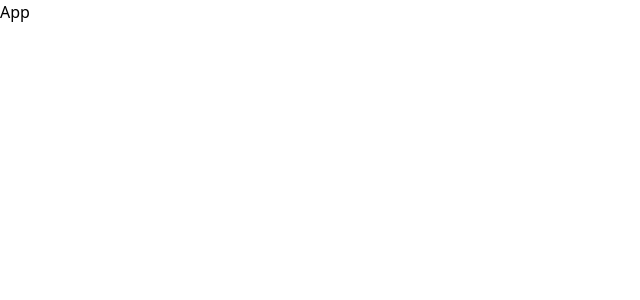
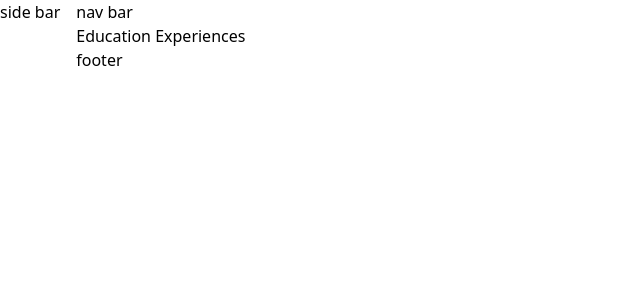
Before and after one commit to obioraigboanusi/obioraigboanusi-portfolio, a React (Vite) app: page /education-and-experiences in a window 1280 px wide. Shown: the top 300 px of the page, without its empty margins (0-640 px from the left). Built offline with nearby package versions, Linux system fonts and the light colour scheme.

Commit message:
Structure app

```diff
--- a/src/App.tsx
+++ /dev/null
@@ -1,11 +0,0 @@
-
-function App() {
-
-  return (
-    <div className="">
-      App
-    </div>
-  )
-}
-
-export default App
--- /dev/null
+++ b/src/components/AppLayout.tsx
@@ -0,0 +1,16 @@
+import Sidebar from './Sidebar';
+
+function AppLayout({ children }: any) {
+  return (
+    <div className="flex gap-4">
+      <Sidebar />
+      <section>
+        <nav>nav bar</nav>
+        {children}
+        <footer>footer</footer>
+      </section>
+    </div>
+  );
+}
+
+export default AppLayout;
--- /dev/null
+++ b/src/components/AppRoutes.tsx
@@ -0,0 +1,21 @@
+import { Routes, Route } from 'react-router-dom';
+import Home from '../pages/Home';
+import Blog from '../pages/Blog';
+import Projects from '../pages/Projects';
+import EducationExperiences from '../pages/EducationExperiences';
+
+function AppRoutes() {
+  return (
+    <Routes>
+      <Route path="/" element={<Home />} />
+      <Route path="/blog" element={<Blog />} />
+      <Route path="/projects" element={<Projects />} />
+      <Route
+        path="/education-and-experiences"
+        element={<EducationExperiences />}
+      />
+    </Routes>
+  );
+}
+
+export default AppRoutes;
--- /dev/null
+++ b/src/components/Sidebar.tsx
@@ -0,0 +1,7 @@
+import React from 'react';
+
+function Sidebar() {
+  return <aside>side bar</aside>;
+}
+
+export default Sidebar;
--- a/src/main.tsx
+++ b/src/main.tsx
@@ -1,10 +1,16 @@
-import React from 'react'
-import ReactDOM from 'react-dom/client'
-import App from './App.tsx'
-import './index.css'
+import React from 'react';
+import ReactDOM from 'react-dom/client';
+import './index.css';
+import { BrowserRouter } from 'react-router-dom';
+import AppLayout from './components/AppLayout.tsx';
+import AppRoutes from './components/AppRoutes.tsx';
 
 ReactDOM.createRoot(document.getElementById('root') as HTMLElement).render(
   <React.StrictMode>
-    <App />
+    <BrowserRouter>
+      <AppLayout>
+        <AppRoutes />
+      </AppLayout>
+    </BrowserRouter>
   </React.StrictMode>,
-)
+);
--- /dev/null
+++ b/src/pages/Blog.tsx
@@ -0,0 +1,9 @@
+import React from 'react'
+
+function Blog() {
+  return (
+    <div>Blog</div>
+  )
+}
+
+export default Blog
--- /dev/null
+++ b/src/pages/EducationExperiences.tsx
@@ -0,0 +1,9 @@
+import React from 'react'
+
+function EducationExperiences() {
+  return (
+    <div>Education Experiences</div>
+  )
+}
+
+export default EducationExperiences
--- /dev/null
+++ b/src/pages/Home.tsx
@@ -0,0 +1,9 @@
+import React from 'react'
+
+function Home() {
+  return (
+    <div>Home</div>
+  )
+}
+
+export default Home
--- /dev/null
+++ b/src/pages/Projects.tsx
@@ -0,0 +1,9 @@
+import React from 'react'
+
+function Projects() {
+  return (
+    <div>Projects</div>
+  )
+}
+
+export default Projects
```
